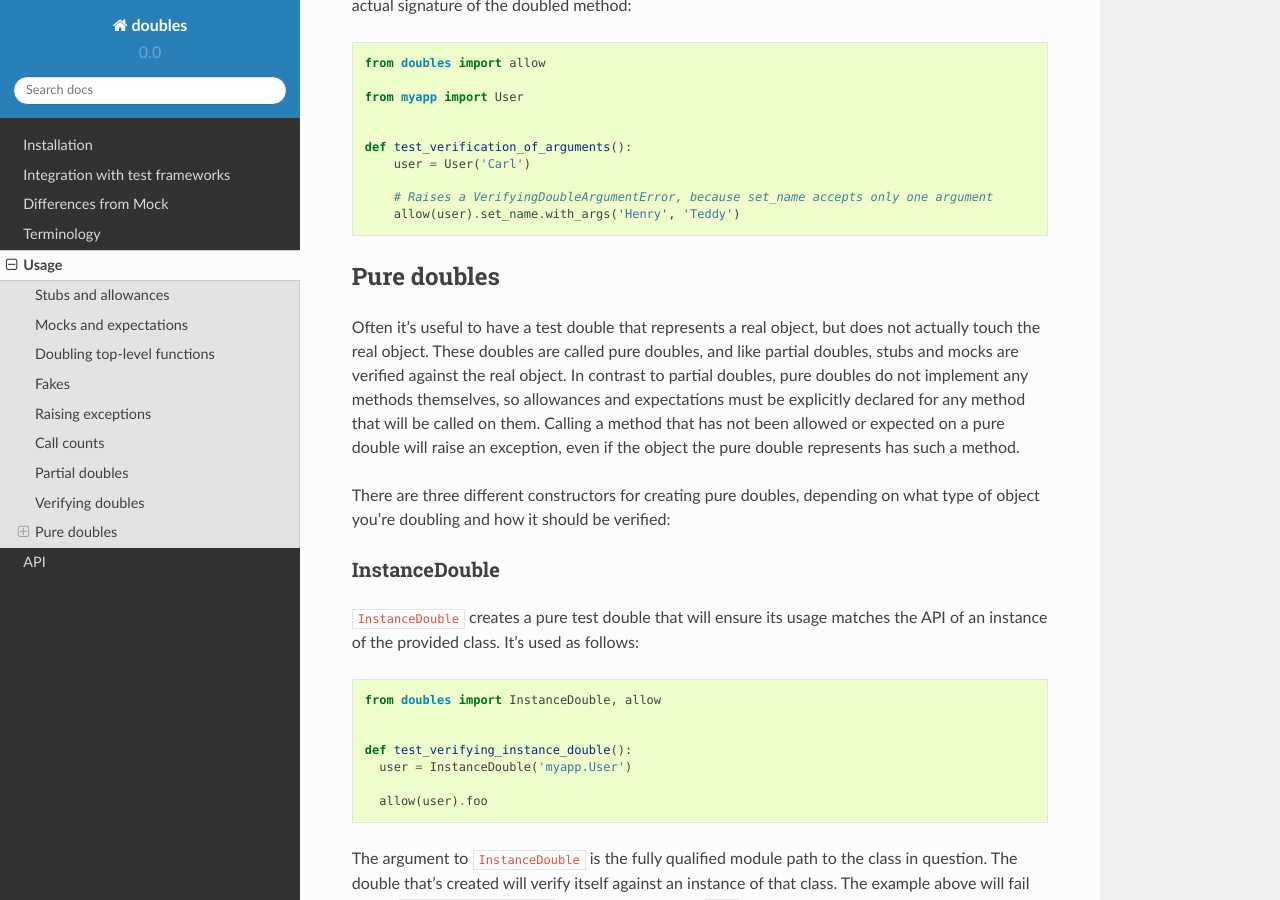
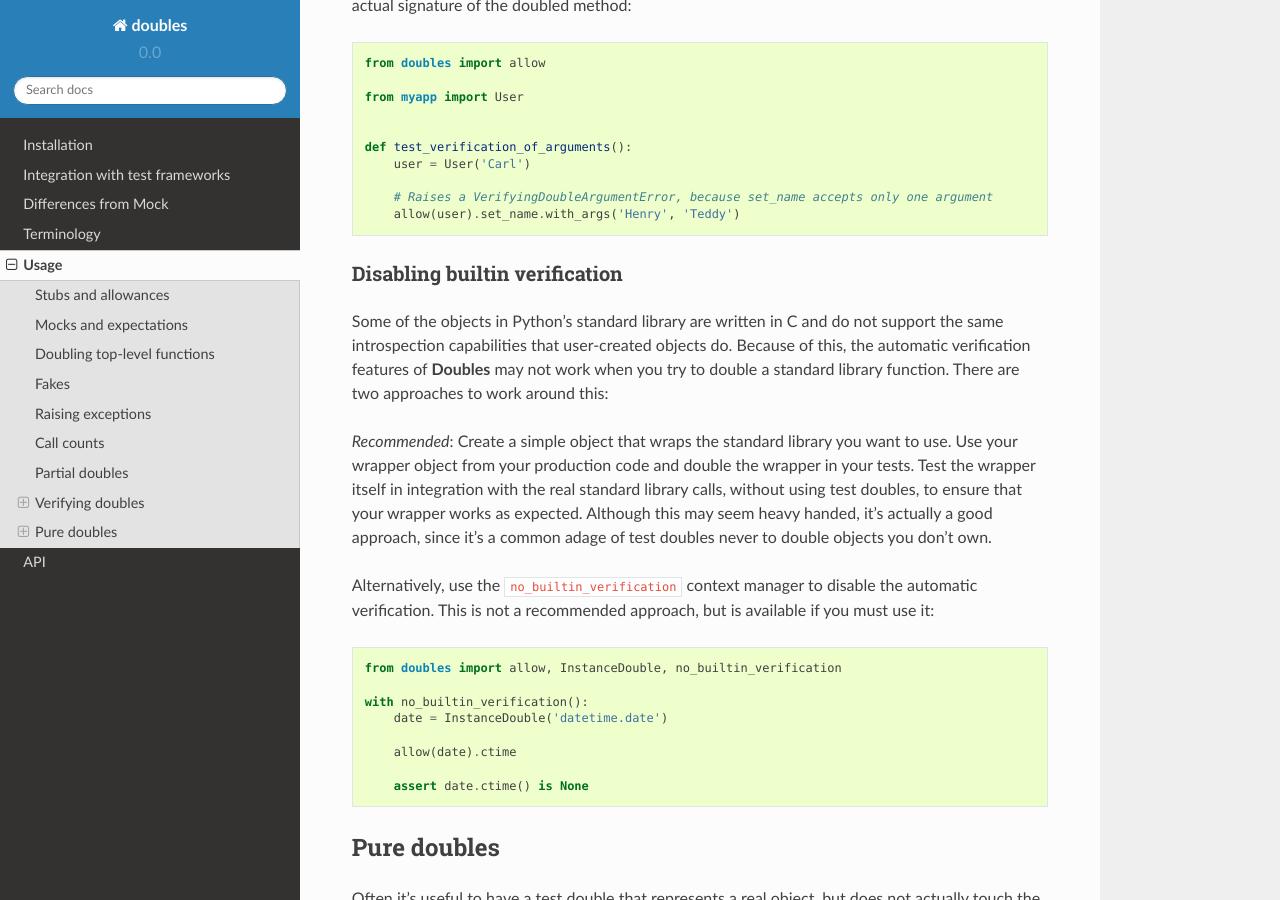
Before and after one commit to uber/doubles, a Sphinx documentation site: the page built from docs/source/usage.rst, in a window 1280 px wide and 900 px high, scrolled down 7053 px. Built offline with Sphinx 7.4.7 and the Read the Docs theme 2.0.0, drawn with Linux system fonts in a browser that asks for light colours.

Commit message:
Document the no_builtin_verification context manager.

```diff
--- a/docs/source/usage.rst
+++ b/docs/source/usage.rst
@@ -291,6 +291,24 @@
         # Raises a VerifyingDoubleArgumentError, because set_name accepts only one argument
         allow(user).set_name.with_args('Henry', 'Teddy')
 
+Disabling builtin verification
+++++++++++++++++++++++++++++++
+
+Some of the objects in Python's standard library are written in C and do not support the same introspection capabilities that user-created objects do. Because of this, the automatic verification features of **Doubles** may not work when you try to double a standard library function. There are two approaches to work around this:
+
+*Recommended*: Create a simple object that wraps the standard library you want to use. Use your wrapper object from your production code and double the wrapper in your tests. Test the wrapper itself in integration with the real standard library calls, without using test doubles, to ensure that your wrapper works as expected. Although this may seem heavy handed, it's actually a good approach, since it's a common adage of test doubles never to double objects you don't own.
+
+Alternatively, use the ``no_builtin_verification`` context manager to disable the automatic verification. This is not a recommended approach, but is available if you must use it::
+
+    from doubles import allow, InstanceDouble, no_builtin_verification
+
+    with no_builtin_verification():
+        date = InstanceDouble('datetime.date')
+
+        allow(date).ctime
+
+        assert date.ctime() is None
+
 Pure doubles
 ------------
 
```
